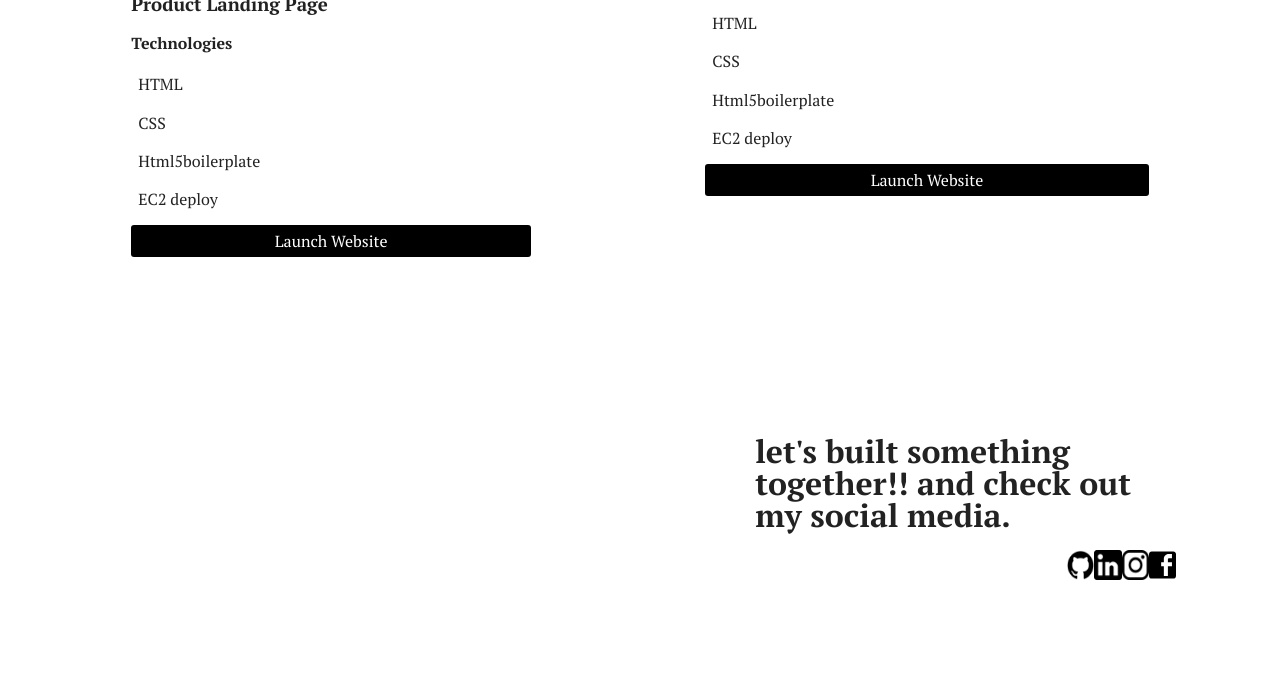
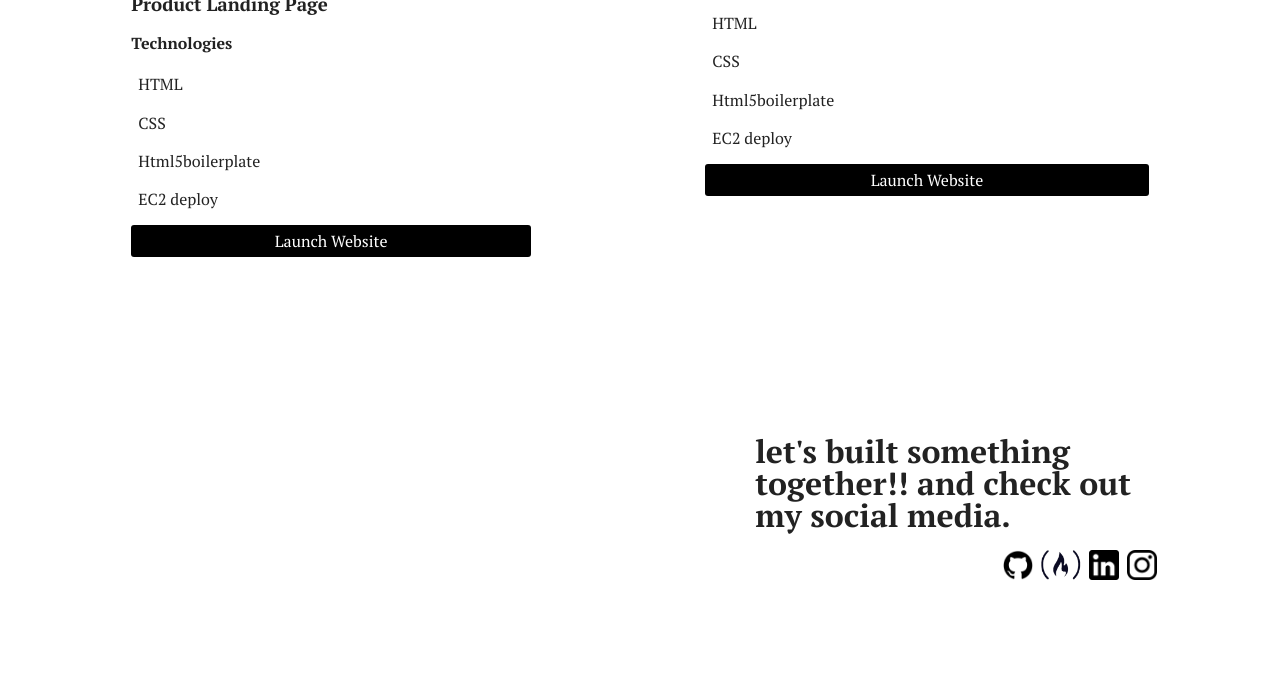
Before and after one commit to vinandros/portfolio, a website: page index.html in a window 1280 px wide. Shown: the part 5952-6644 px from the top of the page. Drawn offline with Linux system fonts and the light colour scheme.

Commit message:
add codecamp socialmedia

```diff
--- a/css/style.css
+++ b/css/style.css
@@ -564,7 +564,7 @@ code {
 #social-media-content{
     display: flex;
     flex-direction: row;
-    margin-left: 25vw;
+    margin-left: 20vw;
     padding: 1rem;
 }
 
@@ -590,3 +590,9 @@ footer{
     height: 30px;
     margin-left: 0.5rem;
 }
+
+.social-free{
+    width: 40px;
+    height: 30px;
+    margin-left: 0.5rem;
+}
--- a/index.html
+++ b/index.html
@@ -568,6 +568,11 @@
           </a>
         </div>
         <div>
+          <a id="profile-link" target="_blank" href="https://www.freecodecamp.org/vinandros">
+            <img class="social-free" src="img/freecodecamp.png" alt="freecodecamp">
+          </a>
+        </div>
+        <div>
           <a id="profile-link" target="_blank" href="https://www.linkedin.com/in/kevin-alvaradov/">
             <img class="social-icon" src="img/linkedin-logo.png" alt="Linkedin">
           </a>
@@ -577,10 +582,7 @@
             <img class="social-icon" src="img/instagram-logo.png" alt="Intagram">
           </a>
         </div>
-        <div>
-          <a id="profile-link" target="_blank" href="https://www.facebook.com/VinAndros">
-            <img class="social-icon" src="img/facebook-logo.svg" alt="FaceBook">
-          </a>
+
         </div>
       </div>
     </section>
```
Also changed, not shown: img/freecodecamp.png (added).
